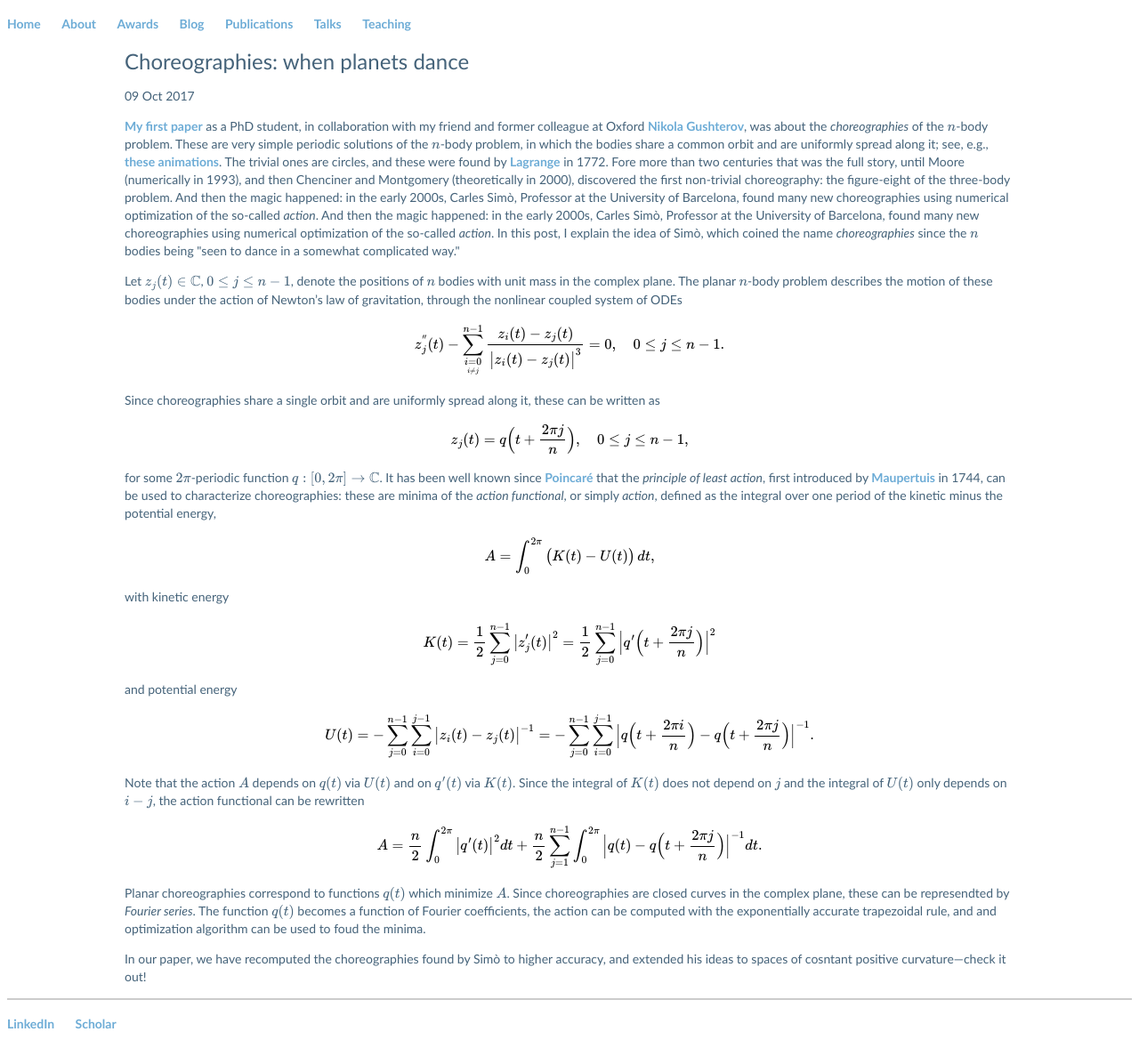
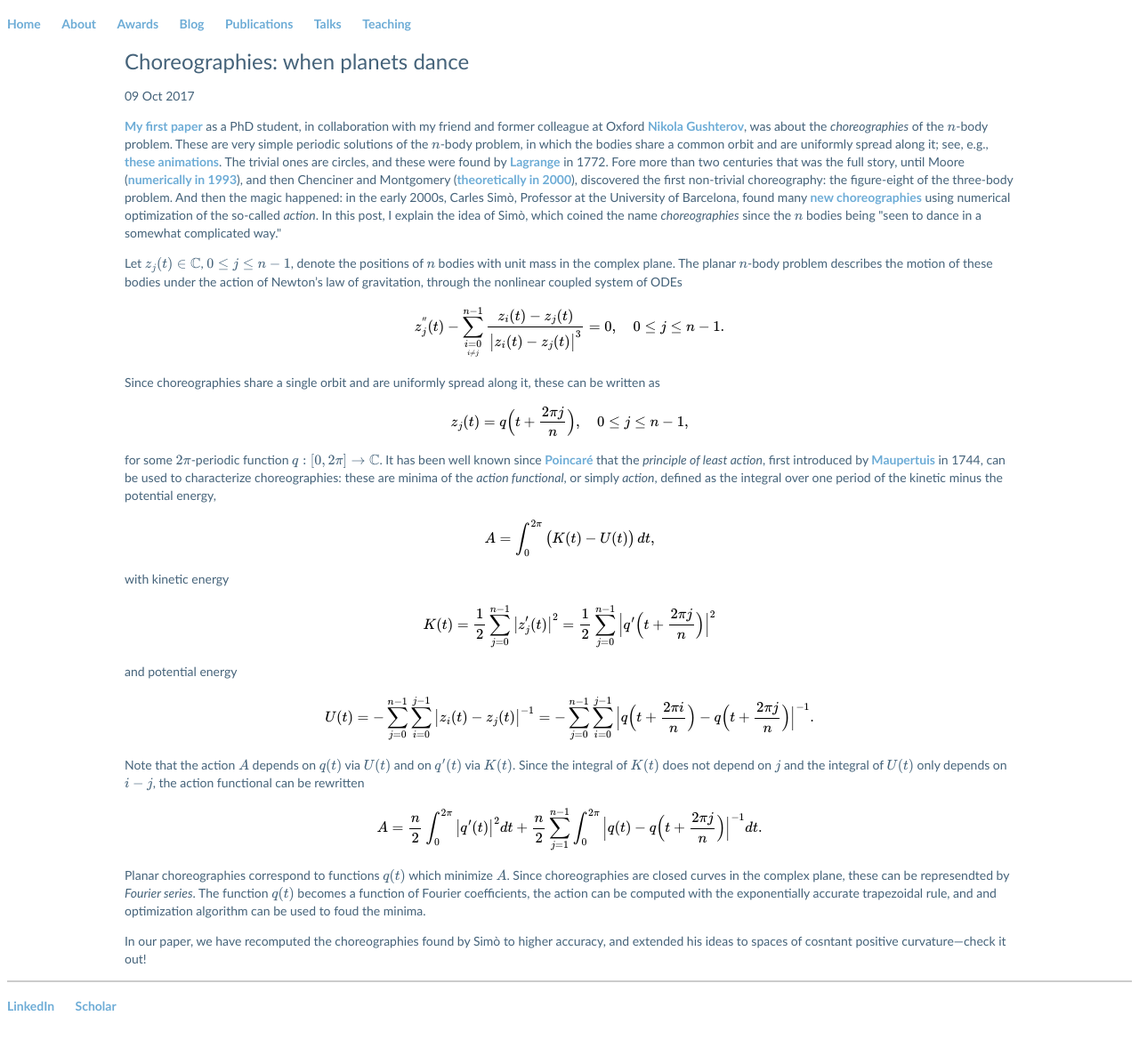
Before and after one commit to Hadrien-Montanelli/Hadrien-Montanelli.github.io, a Jekyll site: the page built from _posts/2017-10-09-choreographies.md, in a window 1280 px wide. Shown: the whole page at 89% size. Built offline with Jekyll 4.4.1, drawn with Linux system fonts in a browser that asks for light colours; formulas are drawn with MathJax 3.

Commit message:
Update 2017-10-09-choreographies.md

```diff
--- a/_posts/2017-10-09-choreographies.md
+++ b/_posts/2017-10-09-choreographies.md
@@ -13,9 +13,14 @@ and are uniformly spread along it;
 see, e.g., <a href="http://www.maths.manchester.ac.uk/~jm/Choreographies/">these animations</a>.
 The trivial ones are circles, and these were found by
 <a href="http://en.wikipedia.org/wiki/Joseph-Louis_Lagrange">Lagrange</a> in 1772.
-Fore more than two centuries that was the full story, until Moore (numerically in 1993), and then Chenciner and Montgomery (theoretically in 2000), discovered the first non-trivial choreography: the figure-eight of the three-body problem.
-And then the magic happened: in the early 2000s, Carles Simò, Professor at the University of Barcelona, found many new choreographies using numerical optimization of the so-called <i>action</i>.
-And then the magic happened: in the early 2000s, Carles Simò, Professor at the University of Barcelona, found many new choreographies using numerical optimization of the so-called <i>action</i>.
+Fore more than two centuries that was the full story, until Moore
+(<a href="http://tuvalu.santafe.edu/~moore/pubs/braids-prl.pdf">numerically in 1993</a>),
+and then Chenciner and Montgomery
+(<a href="https://arxiv.org/pdf/math/0011268.pdf">theoretically in 2000</a>),
+discovered the first non-trivial choreography: the figure-eight of the three-body problem.
+And then the magic happened: in the early 2000s, Carles Simò, Professor at the University of Barcelona, found many
+<a href="http://www.math.uni-bielefeld.de/~rehmann/ECM/cdrom/3ecm/pdfs/pant3/simo.pdf">new choreographies</a>
+using numerical optimization of the so-called <i>action</i>.
 In this post, I explain the idea of Simò, which coined the name <i>choreographies</i> since the $$n$$ bodies being &#34;seen to dance in a somewhat complicated way.&#34;
 
 Let $$z_j(t)\in\mathbb{C}$$, $$0\leq j\leq n-1$$, denote the positions of $$n$$ bodies with unit mass in the complex plane.
```
